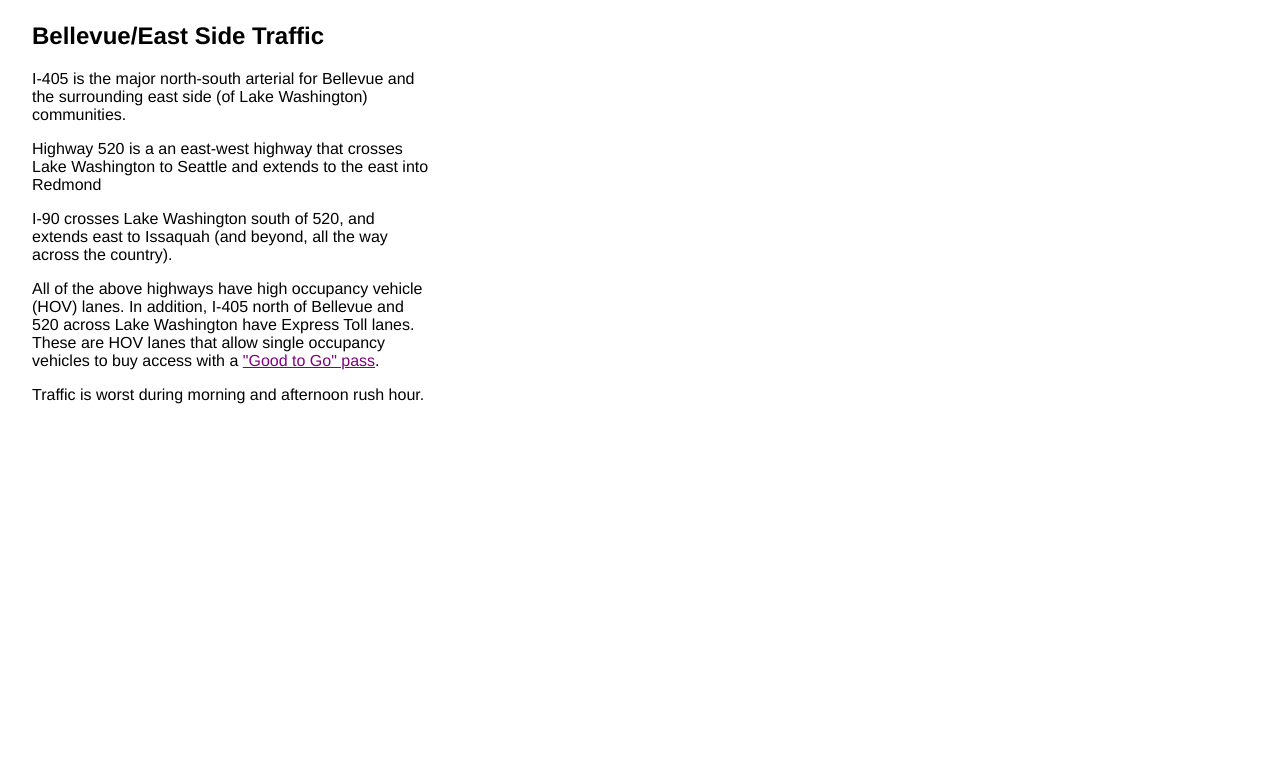
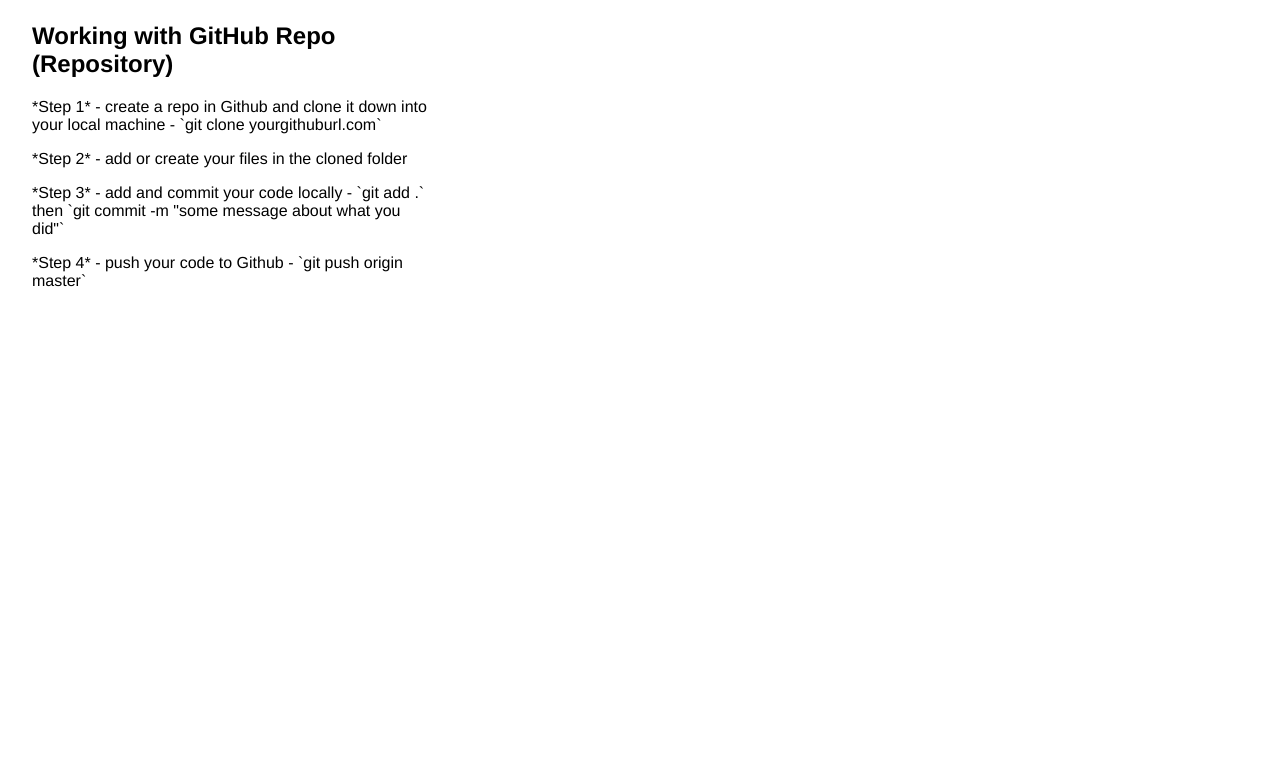
Before and after one commit to RussMcNeill/MyFrontEndResources, a plain HTML site: page index.html in a window 1280 px wide. Shown: the part 171-953 px from the top of the page. Drawn offline with Linux system fonts and the light colour scheme.

Commit message:
added instructions for repo commit

```diff
--- a/index.html
+++ b/index.html
@@ -13,26 +13,28 @@
     <nav>
       <ul>
         <li><a href="index.html">Home</a></li>
-        <!<--li><a href="westside.html">West Side</a></li>
-	<li><a href="eastside.html">East Side</a></li>-->
+        <!--li><a href="westside.html">West Side</a></li>
+	      <li><a href="eastside.html">East Side</a></li>-->
       </ul>
     </nav>
 
     <section>
 
       <article>
-        <h2>Bellevue/East Side Traffic</h2>
-        <p>I-405 is the major north-south arterial for Bellevue and the surrounding east side (of Lake Washington) communities.</p>
-        <p>Highway 520 is a an east-west highway that crosses Lake Washington to Seattle and extends to the east into Redmond</p>
-        <p>I-90 crosses Lake Washington south of 520, and extends east to Issaquah (and beyond, all the way across the country).</p>
-        <p>All of the above highways have high occupancy vehicle (HOV) lanes.  In addition, I-405 north of Bellevue and 520 across Lake Washington have Express Toll lanes.  These are HOV lanes that allow single occupancy vehicles to buy access with a <a href="http://www.wsdot.wa.gov/GoodToGo/default.htm">"Good to Go" pass</a>.</p>
-        <p>Traffic is worst during morning and afternoon rush hour.</p>
+        <h2>Working with GitHub Repo (Repository)</h2>
+        <p>*Step 1* - create a repo in Github and clone it down into your local machine - `git clone yourgithuburl.com`</p>
+
+        <p>*Step 2* - add or create your files in the cloned folder</p>
+
+        <p>*Step 3* - add and commit your code locally - `git add .` then `git commit -m "some message about what you did"`</p>
+
+        <p>*Step 4* - push your code to Github - `git push origin master`</p>
       </article>
 
     </section>
 
     <footer>
-      &#169; Backrow Developers 2017
+      &#169; Fish Palace Productions 2017
     </footer>
 
   </body>
```
